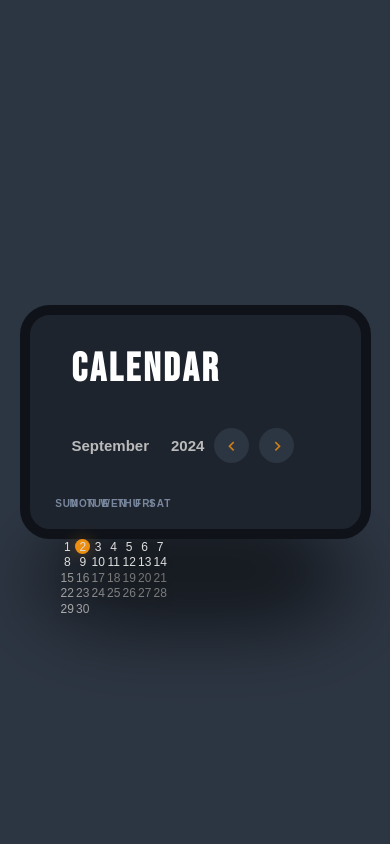
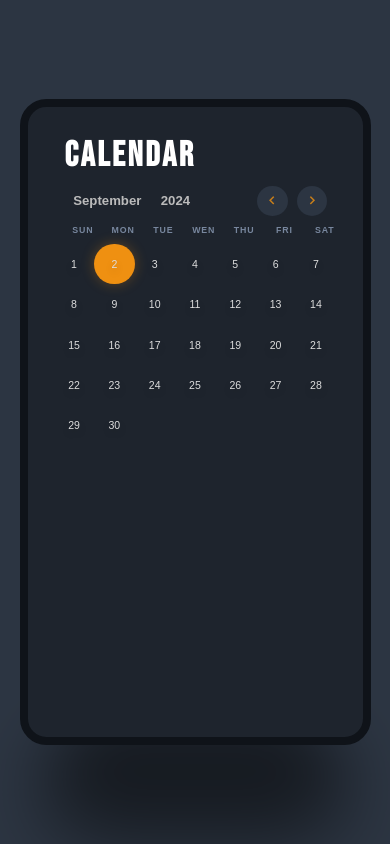
Before and after one commit to xxpalinxx/calendar-app, a React (Vite) app: page / in a window 390 px wide. Built offline with nearby package versions, Linux system fonts and the light colour scheme; a web font is replaced by a local one.

Commit message:
responsive

```diff
--- a/src/Components/CalendarApp.css
+++ b/src/Components/CalendarApp.css
@@ -268,7 +268,6 @@
     overflow-wrap: break-word;
 }
 
-
 .event-buttons {
     position: absolute;
     top: 50%;
@@ -284,3 +283,98 @@
     color: #ddd;
     cursor: pointer;
 }
+
+@media (max-width: 850px) {
+    .calendar-app {
+        flex-direction: column;
+        row-gap: 2rem;
+        aspect-ratio: 3 / 2;
+    }
+
+    .calendar {
+        width: 70%;
+        margin: auto;
+    }
+
+    .navigate-date {
+        margin: 1rem;
+    }
+
+    .weekdays {
+        margin: 1rem;
+    }
+
+    .events {
+        width: 70%;
+        margin: auto;
+    }
+
+    .event-popup {
+        top: 18%;
+        left: 50%;
+        transform: translateX(-50%);
+        width: 60%;
+        aspect-ratio: 4 / 3;
+        row-gap: 1rem;
+    }
+
+    .event-popup-time {
+        width: clamp(5rem,10cqi,8rem);
+        font-size: clamp(1.5rem,3cqi,2.2rem);
+    }
+
+    .time-input input {
+        width: clamp(5rem,10cqi,8rem);
+        font-size: clamp(1.2rem,2cqi,1.6rem);
+    }
+
+    .event-popup textarea {
+        width: clamp(18rem,35cqi,28rem);
+    }
+
+    .event-popup textarea::placeholder {
+        font-size: clamp(1rem,1.5cqi,1.2rem);
+    }
+
+    .event-popup-btn {
+        width: clamp(18rem,35cqi,28rem);
+        font-size: clamp(1.5rem,3cqi,2.2rem);
+    }
+
+    .event-date {
+        font-size: clamp(1rem,1.4cqi,1.2rem);
+    }
+
+    .event-time {
+        font-size: clamp(1rem,2cqi,1.6rem);
+    }
+
+    .event-text {
+        font-size: clamp(1rem,2.5cqi,1.4rem);
+    }
+}
+
+@media (max-width: 500px) {
+    .calendar-app {
+        aspect-ratio: 10 / 9;
+    }
+
+    .calendar {
+        width: 100%;
+    }
+
+    .event-popup {
+        top: 23%;
+        width: 80%;
+    }
+
+    .events {
+        width: 100%;
+    }
+}
+
+@media (max-width: 375px) {
+    .calendar-app {
+        aspect-ratio: 3 / 2;
+    }
+}
--- a/src/index.css
+++ b/src/index.css
@@ -18,5 +18,12 @@
   background-color: #2c3542;
   display: grid;
   place-items: center;
+  overflow: hidden;
   perspective: 100rem;
 }
+
+@media (max-width: 500px) {
+  html {
+    font-size: 55%;
+  }
+}
```
